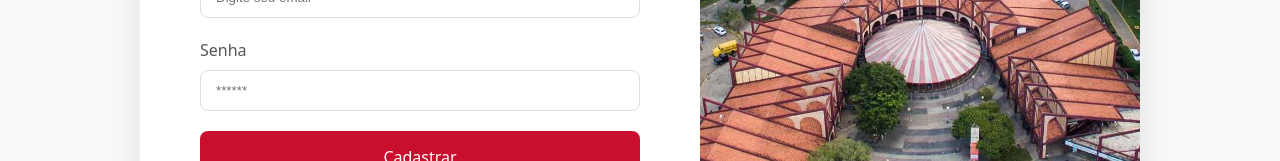
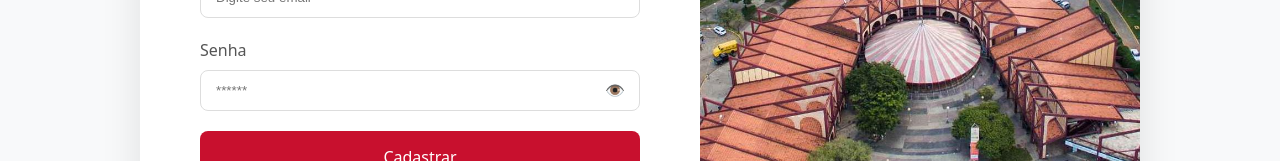
Before and after one commit to IgorHen0/Faltas, a React (Vite) app in the folder frontend/faltas/: page / in a window 1280 px wide. Shown: the part 400-561 px from the top of the page. Built offline with nearby package versions, Linux system fonts and the light colour scheme.

Commit message:
atualização páginas de login e cadastro

```diff
--- a/frontend/faltas/src/pages/Auth.css
+++ b/frontend/faltas/src/pages/Auth.css
@@ -162,3 +162,23 @@ body {
   height: auto;
   object-fit: cover;
 }
+
+/* Adicione estas novas regras ao final do seu arquivo Auth.css */
+
+.password-group {
+  position: relative;
+  display: flex;
+  align-items: center;
+}
+
+.password-group input {
+  padding-right: 40px; /* Adiciona espaço para o ícone não sobrepor o texto */
+}
+
+.password-toggle-icon {
+  position: absolute;
+  right: 15px;
+  cursor: pointer;
+  color: #999;
+  user-select: none; /* Impede que o ícone seja selecionado ao clicar */
+}
--- a/frontend/faltas/src/pages/Login.jsx
+++ b/frontend/faltas/src/pages/Login.jsx
@@ -1,7 +1,13 @@
-import React from 'react';
+import { useState } from 'react';
 import './Auth.css';
 
 function Login({ onNavigate }) {
+
+    const [showPassword, setShowPassword] = useState(false);
+
+    const togglePasswordVisibility = () => {
+        setShowPassword(!showPassword);
+    }
 
     const handleNavigate = (e) => {
         e.preventDefault();
@@ -21,7 +27,12 @@ function Login({ onNavigate }) {
                     </div>
                     <div className="input-group">
                         <label htmlFor="password">Senha</label>
-            <input type="password" id="password" placeholder="******" />
+                        <div className="password-group">
+                            <input type={showPassword ? "text" : "password"} id="password" placeholder="******" />
+                            <span className="password-toggle-icon" onClick={togglePasswordVisibility}>
+                                {showPassword ? "🙈" : "👁️"}
+                            </span>
+                        </div>
                         <a href="#" className="forgot-password">esqueceu a senha?</a>
                     </div>
                     <button type="submit" className="auth-button">Login</button>
--- a/frontend/faltas/src/pages/Signup.jsx
+++ b/frontend/faltas/src/pages/Signup.jsx
@@ -1,7 +1,13 @@
-import React from 'react';
+import React, { useState } from 'react';
 import './Auth.css';
 
 function Signup({ onNavigate }) {
+
+    const [showPassword, setShowPassword] = useState(false);
+
+    const togglePasswordVisibility = () => {
+        setShowPassword(!showPassword);
+    }
 
     const handleNavigate = (e) => {
         e.preventDefault();
@@ -24,7 +30,12 @@ return (
                     </div>
                     <div className="input-group">
                         <label htmlFor="password">Senha</label>
-                    <input type="password" id="password" placeholder="******" />
+                        <div className="password-group">
+                            <input type={showPassword ? "text" : "password"} id="password" placeholder="******" />
+                            <span className="password-toggle-icon" onClick={togglePasswordVisibility}>
+                                {showPassword ? "🙈" : "👁️"}
+                            </span>
+                        </div>
                     </div>
                     <button type="submit" className="auth-button">Cadastrar</button>
                 </form>
```
Lines whose indentation alone changed are shown as unchanged.
